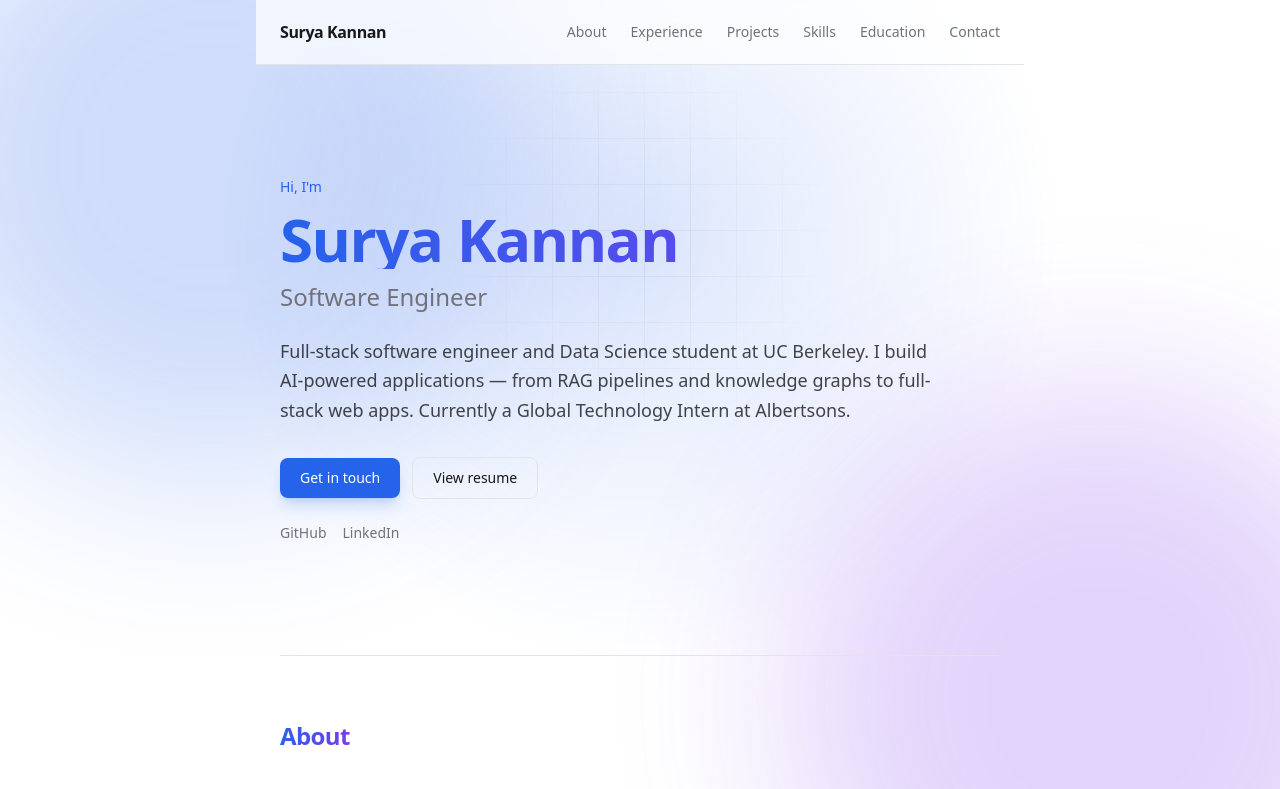
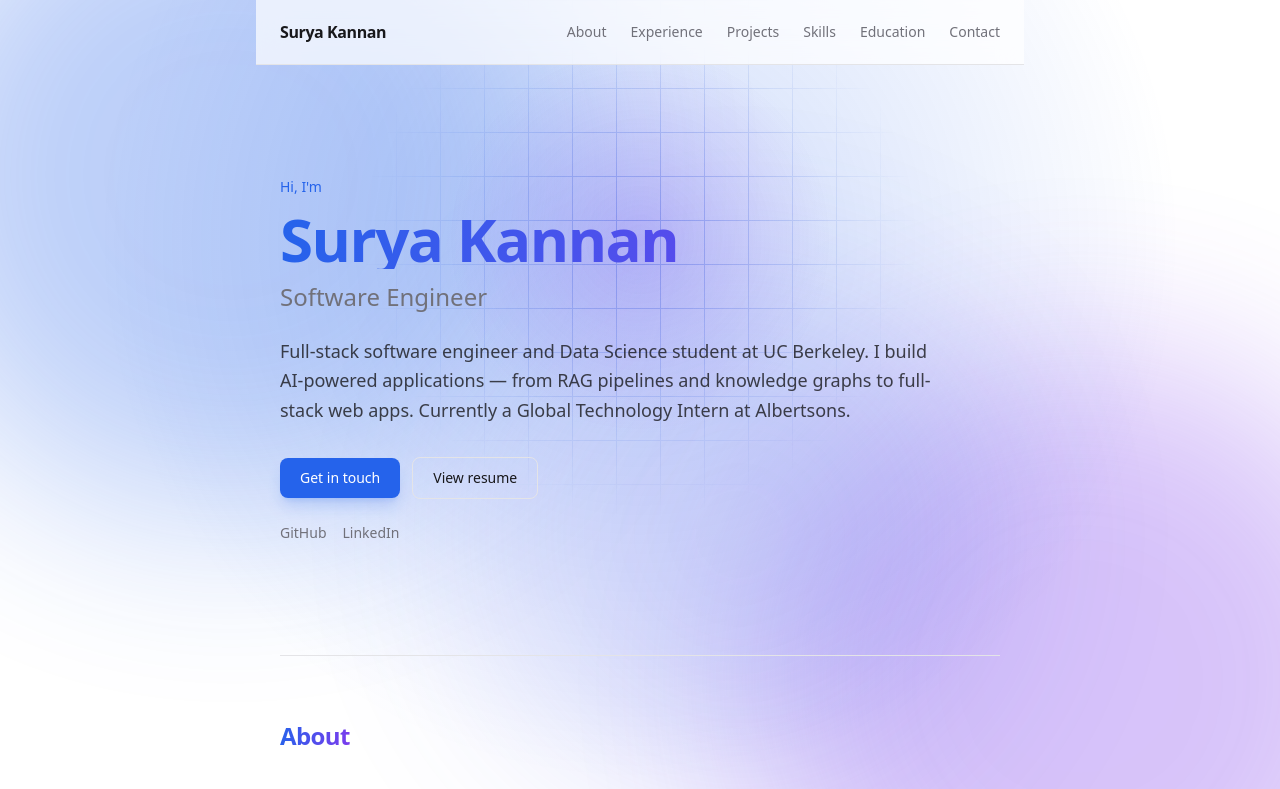
Before and after one commit to suryakannan913/portfolio, a Next.js app: page / in a window 1280 px wide. Shown: the top 789 px of the page. Built offline with nearby package versions, Linux system fonts and the light colour scheme.

Commit message:
Dial up background effects, add spotlight cards + pill glow, expand certifications with details and metrics

```diff
--- a/app/components/InteractiveBackground.tsx
+++ b/app/components/InteractiveBackground.tsx
@@ -37,6 +37,7 @@ export default function InteractiveBackground() {
       <div className="bg-fx-grid" />
       <div className="bg-fx-blob bg-fx-blob-1" />
       <div className="bg-fx-blob bg-fx-blob-2" />
+      <div className="bg-fx-blob bg-fx-blob-3" />
       <div className="bg-fx-glow" />
     </div>
   );
--- /dev/null
+++ b/app/components/SpotlightCard.tsx
@@ -0,0 +1,38 @@
+"use client";
+
+import { useRef } from "react";
+
+/**
+ * A card whose interior lights up with a soft glow that follows the cursor.
+ * Tracks pointer position relative to the card and exposes it as --cx/--cy
+ * for the .sc-glow layer (see globals.css).
+ */
+export default function SpotlightCard({
+  children,
+  className = "",
+}: {
+  children: React.ReactNode;
+  className?: string;
+}) {
+  const ref = useRef<HTMLDivElement>(null);
+
+  const onMove = (e: React.PointerEvent<HTMLDivElement>) => {
+    const el = ref.current;
+    if (!el) return;
+    const rect = el.getBoundingClientRect();
+    el.style.setProperty("--cx", `${e.clientX - rect.left}px`);
+    el.style.setProperty("--cy", `${e.clientY - rect.top}px`);
+  };
+
+  return (
+    <div
+      ref={ref}
+      onPointerMove={onMove}
+      className={`group/sc relative overflow-hidden ${className}`}
+    >
+      <div className="sc-glow" aria-hidden="true" />
+      <div className="sc-border" aria-hidden="true" />
+      <div className="relative z-10 flex h-full flex-col">{children}</div>
+    </div>
+  );
+}
--- a/app/globals.css
+++ b/app/globals.css
@@ -68,46 +68,60 @@ body {
   --my: 30vh;
 }
 
-/* Grid that only lights up around the cursor */
+/* Grid that lights up around the cursor — now brighter + accent-tinted */
 .bg-fx-grid {
   position: absolute;
   inset: 0;
   background-image:
-    linear-gradient(to right, var(--border) 1px, transparent 1px),
-    linear-gradient(to bottom, var(--border) 1px, transparent 1px);
-  background-size: 46px 46px;
-  opacity: 0.6;
+    linear-gradient(
+      to right,
+      color-mix(in srgb, var(--accent) 45%, var(--border)) 1px,
+      transparent 1px
+    ),
+    linear-gradient(
+      to bottom,
+      color-mix(in srgb, var(--accent) 45%, var(--border)) 1px,
+      transparent 1px
+    );
+  background-size: 44px 44px;
+  opacity: 0.7;
   -webkit-mask-image: radial-gradient(
-    320px circle at var(--mx) var(--my),
+    400px circle at var(--mx) var(--my),
     #000 0%,
-    transparent 65%
+    transparent 70%
   );
   mask-image: radial-gradient(
-    320px circle at var(--mx) var(--my),
+    400px circle at var(--mx) var(--my),
     #000 0%,
-    transparent 65%
+    transparent 70%
   );
 }
 
-/* Accent spotlight that follows the cursor */
+/* Accent spotlight that follows the cursor — wide soft halo + bright core */
 .bg-fx-glow {
   position: absolute;
   inset: 0;
-  background: radial-gradient(
-    600px circle at var(--mx) var(--my),
-    color-mix(in srgb, var(--accent) 16%, transparent),
-    transparent 70%
-  );
+  background:
+    radial-gradient(
+      300px circle at var(--mx) var(--my),
+      color-mix(in srgb, var(--accent-2) 22%, transparent),
+      transparent 65%
+    ),
+    radial-gradient(
+      750px circle at var(--mx) var(--my),
+      color-mix(in srgb, var(--accent) 22%, transparent),
+      transparent 72%
+    );
 }
 
 /* Slowly drifting color blobs */
 .bg-fx-blob {
   position: absolute;
-  width: 38rem;
-  height: 38rem;
+  width: 40rem;
+  height: 40rem;
   border-radius: 9999px;
   filter: blur(90px);
-  opacity: 0.22;
+  opacity: 0.3;
 }
 
 .bg-fx-blob-1 {
@@ -124,6 +138,16 @@ body {
   animation: drift-2 26s ease-in-out infinite;
 }
 
+.bg-fx-blob-3 {
+  top: 30%;
+  left: 45%;
+  width: 30rem;
+  height: 30rem;
+  background: color-mix(in srgb, var(--accent) 60%, var(--accent-2));
+  opacity: 0.18;
+  animation: drift-3 32s ease-in-out infinite;
+}
+
 @keyframes drift-1 {
   0%, 100% { transform: translate(0, 0) scale(1); }
   50% { transform: translate(6rem, 4rem) scale(1.1); }
@@ -132,6 +156,80 @@ body {
 @keyframes drift-2 {
   0%, 100% { transform: translate(0, 0) scale(1); }
   50% { transform: translate(-5rem, -3rem) scale(1.05); }
+}
+
+@keyframes drift-3 {
+  0%, 100% { transform: translate(0, 0) scale(1); }
+  33% { transform: translate(-7rem, 5rem) scale(1.12); }
+  66% { transform: translate(5rem, -6rem) scale(0.95); }
+}
+
+/* ----------------------------------------------------------------------- */
+/*  Spotlight cards (glow follows cursor inside the card)                   */
+/* ----------------------------------------------------------------------- */
+
+.sc-glow {
+  position: absolute;
+  inset: 0;
+  z-index: 0;
+  opacity: 0;
+  transition: opacity 0.35s ease;
+  background: radial-gradient(
+    240px circle at var(--cx, 50%) var(--cy, 50%),
+    color-mix(in srgb, var(--accent) 26%, transparent),
+    transparent 60%
+  );
+}
+
+.group\/sc:hover .sc-glow {
+  opacity: 1;
+}
+
+/* Gradient ring that fades in on hover */
+.sc-border {
+  position: absolute;
+  inset: 0;
+  z-index: 0;
+  border-radius: inherit;
+  padding: 1px;
+  opacity: 0;
+  transition: opacity 0.35s ease;
+  background: linear-gradient(
+    130deg,
+    var(--accent),
+    var(--accent-2)
+  );
+  -webkit-mask:
+    linear-gradient(#000 0 0) content-box,
+    linear-gradient(#000 0 0);
+  -webkit-mask-composite: xor;
+  mask:
+    linear-gradient(#000 0 0) content-box,
+    linear-gradient(#000 0 0);
+  mask-composite: exclude;
+}
+
+.group\/sc:hover .sc-border {
+  opacity: 1;
+}
+
+/* Glowy "bubble" pill hover */
+.pill {
+  cursor: default;
+  transition:
+    transform 0.2s ease,
+    box-shadow 0.25s ease,
+    border-color 0.2s ease,
+    color 0.2s ease;
+}
+
+.pill:hover {
+  transform: translateY(-2px) scale(1.05);
+  border-color: var(--accent);
+  color: var(--accent);
+  box-shadow:
+    0 0 0 1px color-mix(in srgb, var(--accent) 40%, transparent),
+    0 8px 24px -8px color-mix(in srgb, var(--accent) 55%, transparent);
 }
 
 /* ----------------------------------------------------------------------- */
--- a/app/page.tsx
+++ b/app/page.tsx
@@ -8,6 +8,7 @@ import {
   certifications,
 } from "@/content";
 import Reveal from "./components/Reveal";
+import SpotlightCard from "./components/SpotlightCard";
 
 export default function Home() {
   return (
@@ -202,11 +203,11 @@ function Projects() {
       <SectionHeading>Projects</SectionHeading>
       <div className="grid gap-6 sm:grid-cols-2">
         {projects.map((project) => (
-          <article
+          <SpotlightCard
             key={project.title}
-            className="group flex flex-col rounded-xl border border-border bg-card/80 p-6 backdrop-blur-sm transition-all duration-300 hover:-translate-y-1 hover:border-accent/60 hover:shadow-xl hover:shadow-accent/10"
+            className="rounded-xl border border-border bg-card/80 p-6 backdrop-blur-sm transition-all duration-300 hover:-translate-y-1 hover:shadow-xl hover:shadow-accent/10"
           >
-            <h3 className="text-lg font-semibold transition-colors group-hover:text-accent">
+            <h3 className="text-lg font-semibold transition-colors group-hover/sc:text-accent">
               {project.title}
             </h3>
             {project.period && (
@@ -249,7 +250,7 @@ function Projects() {
                 )}
               </div>
             )}
-          </article>
+          </SpotlightCard>
         ))}
       </div>
     </section>
@@ -270,7 +271,7 @@ function Skills() {
               {group.items.map((item) => (
                 <li
                   key={item}
-                  className="cursor-default rounded-md border border-border bg-card/80 px-3 py-1.5 text-sm backdrop-blur-sm transition-all duration-200 hover:-translate-y-0.5 hover:border-accent hover:text-accent"
+                  className="pill rounded-md border border-border bg-card/80 px-3 py-1.5 text-sm backdrop-blur-sm"
                 >
                   {item}
                 </li>
@@ -287,20 +288,49 @@ function Certifications() {
   return (
     <section className="scroll-mt-20 border-t border-border py-16">
       <SectionHeading>Certifications</SectionHeading>
-      <ul className="space-y-3">
+      <div className="space-y-5">
         {certifications.map((cert) => (
-          <li
+          <SpotlightCard
             key={`${cert.issuer}-${cert.name}`}
-            className="flex items-baseline justify-between gap-4"
+            className="rounded-xl border border-border bg-card/80 p-6 backdrop-blur-sm transition-all duration-300 hover:-translate-y-0.5 hover:shadow-xl hover:shadow-accent/10"
           >
-            <span>
-              <span className="font-medium">{cert.issuer}</span>
-              <span className="text-foreground/80"> — {cert.name}</span>
-            </span>
-            <span className="shrink-0 text-sm text-muted">{cert.date}</span>
-          </li>
+            <div className="flex flex-wrap items-baseline justify-between gap-x-3 gap-y-1">
+              <h3 className="text-lg font-semibold transition-colors group-hover/sc:text-accent">
+                <span className="text-accent">{cert.issuer}</span>{" "}
+                <span className="font-normal text-foreground/60">·</span>{" "}
+                {cert.name}
+              </h3>
+              <span className="text-sm text-muted">{cert.date}</span>
+            </div>
+
+            <div className="mt-3">
+              <span className="inline-flex items-center gap-1.5 rounded-full border border-accent/40 bg-accent/10 px-3 py-1 text-xs font-medium text-accent">
+                ★ {cert.metric}
+              </span>
+            </div>
+
+            <ul className="mt-4 space-y-1.5 text-sm leading-relaxed text-foreground/80">
+              {cert.highlights.map((h, i) => (
+                <li key={i} className="flex gap-2">
+                  <span className="mt-2 size-1 shrink-0 rounded-full bg-accent" />
+                  <span>{h}</span>
+                </li>
+              ))}
+            </ul>
+
+            <ul className="mt-4 flex flex-wrap gap-1.5">
+              {cert.skills.map((s) => (
+                <li
+                  key={s}
+                  className="rounded bg-background px-2 py-0.5 text-xs text-muted"
+                >
+                  {s}
+                </li>
+              ))}
+            </ul>
+          </SpotlightCard>
         ))}
-      </ul>
+      </div>
     </section>
   );
 }
--- a/src/content.ts
+++ b/src/content.ts
@@ -132,20 +132,48 @@ export const education: {
   },
 ];
 
-export const certifications: { name: string; issuer: string; date: string }[] = [
+export const certifications: {
+  name: string;
+  issuer: string;
+  date: string;
+  // Short headline stat shown as a badge. Replace TODO ones with real numbers
+  // if you have them (exam score, hours, # of projects, etc.).
+  metric: string;
+  skills: string[];
+  highlights: string[];
+}[] = [
   {
     name: "Certified Professional",
     issuer: "Neo4j",
     date: "Mar 2026",
+    metric: "Professional-level exam", // TODO: add your exam score if you'd like (e.g. "92% exam score")
+    skills: ["Cypher", "Schema Design", "Property Graphs", "APOC", "Indexing"],
+    highlights: [
+      "Architected high-performance graph databases using advanced property graph models with optimized node labels, relationship types, and indexing strategies.",
+      "Engineered complex Cypher queries with subqueries, pattern comprehension, and list-processing functions to extract deep insights from highly interconnected datasets.",
+      "Configured database security and ACID-compliant transactions, leveraging the APOC library for advanced data procedures.",
+    ],
   },
   {
     name: "Introduction to Software Development",
     issuer: "Amazon",
     date: "Oct 2025",
+    metric: "Full-cycle SDLC",
+    skills: ["Python", "Java", "JavaScript", "CI/CD", "Automated Testing"],
+    highlights: [
+      "Managed the full software development life cycle — from requirements gathering through architecture design and automated testing.",
+      "Streamlined CI/CD pipelines with automated testing and version-control workflows to maintain high deployment standards.",
+    ],
   },
   {
     name: "IT Automation with Python",
     issuer: "Google",
     date: "Sep 2024",
+    metric: "6-course Professional Certificate",
+    skills: ["Python", "Bash", "Regex", "Git", "Configuration Mgmt"],
+    highlights: [
+      "Automated system administration by developing Python scripts to manage files and process log data.",
+      "Implemented configuration management to maintain consistent state across a fleet of virtual machines.",
+    ],
   },
 ];
```
